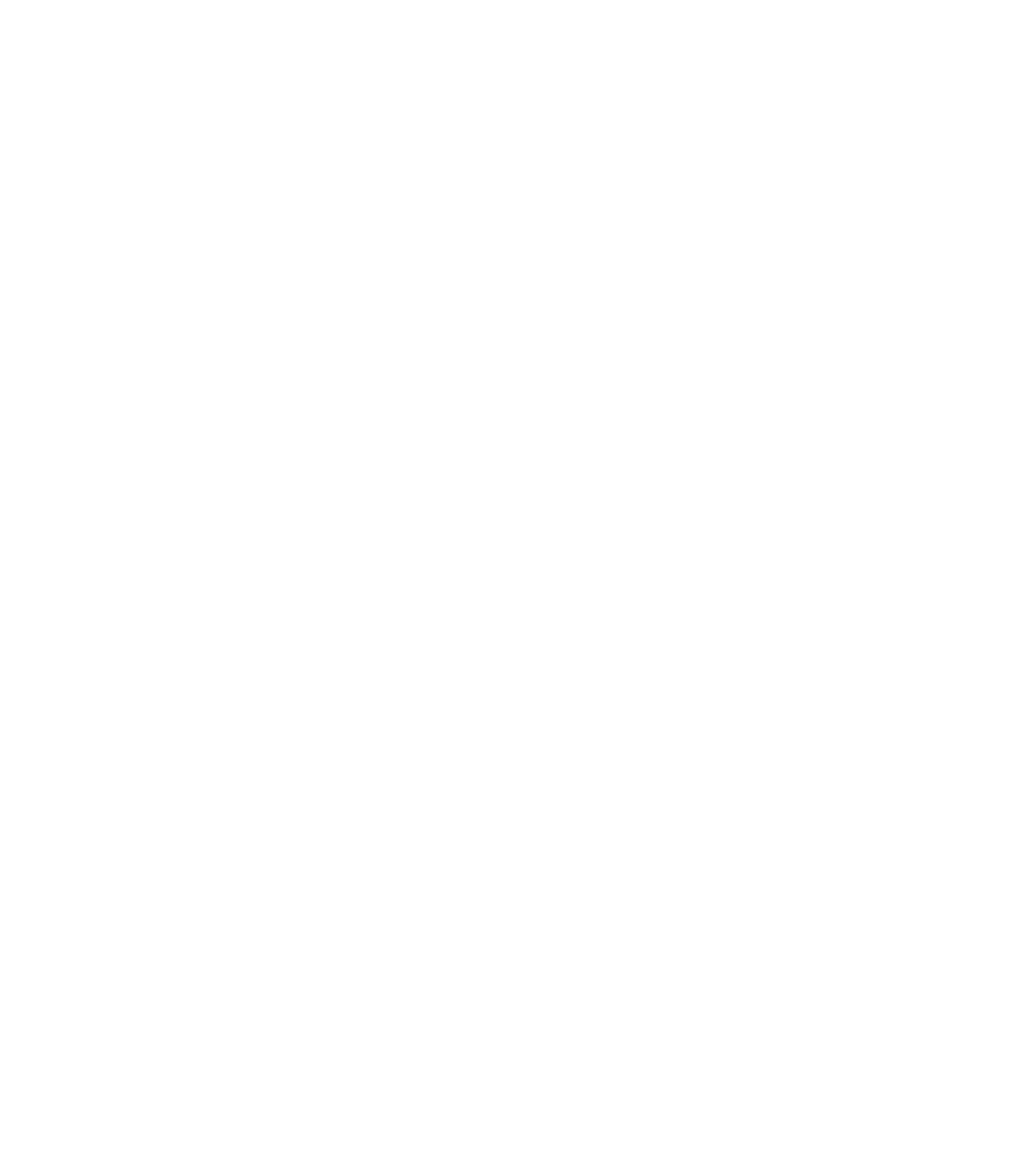
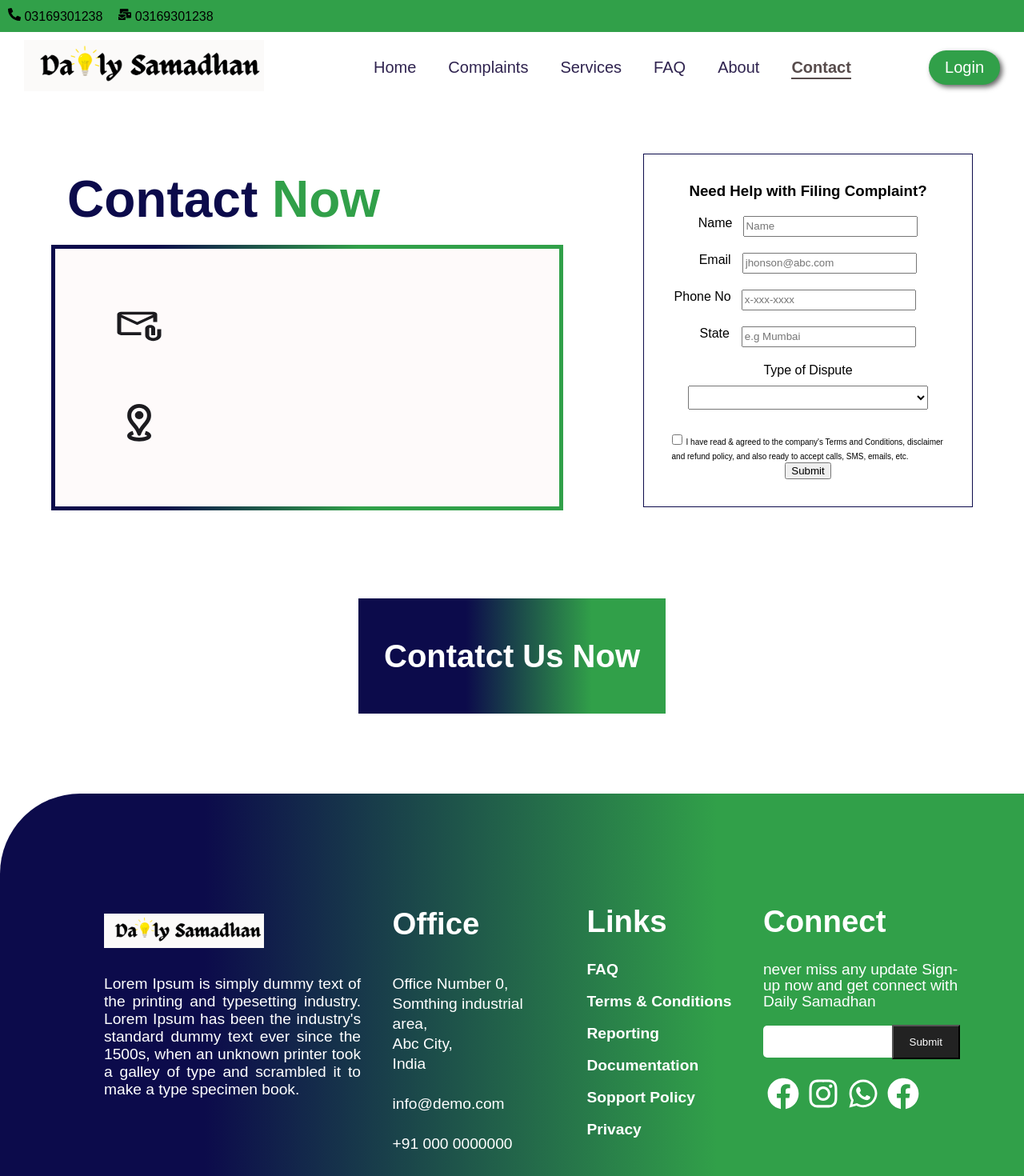
Before and after one commit to Huzaifa-Tawab/daily-samadhan--0.01, a React (Create React App) app: page /contact in a window 1280 px wide. Before the commit this address had no page. Shown: the top 1470 px of the page at 80% size. Before the commit the page ends 800 px from the top, so only its background shows below. Built offline with nearby package versions, Linux system fonts and the light colour scheme.

Commit message:
contact updated

```diff
--- a/src/App.js
+++ b/src/App.js
@@ -4,6 +4,7 @@
 import About from "./pages/About/About";
 import Form from "./components/Complaint Form/Form";
 import Complainportal from "./pages/Complaint Portal/Complainportal";
+import Contact from "./pages/Contact/Contact";
 
 export default function App() {
   return (
@@ -12,6 +13,7 @@
         <Route path="/" element={<Home />} />
         <Route path="/about" element={<About />} />
         <Route path="/complaintportal" element={<Complainportal />} />
+        <Route path="/contact" element={<Contact />} />
         <Route  path="/form/:id" element={<Form />} />
       </Routes>
     </BrowserRouter>
--- a/src/components/Footer/Footer.jsx
+++ b/src/components/Footer/Footer.jsx
@@ -1,7 +1,7 @@
 import React from 'react'
 import { FaWhatsapp, FaFacebook, FaInstagram } from 'react-icons/fa';
 import './footer.css'
-import logo from '../../assets/logo.png'
+import logo from '../../assets/logo.svg'
 function Footer() {
     return (
         <div className="Footer">
@@ -42,7 +42,7 @@
                     <h1>Connect</h1>
                     <br />
                     <br />
-                    <p>never miss any update Sign-up now <br />and get connect with Daily Samadhan </p>
+                    <p>never miss any update Sign-up now and get connect with Daily Samadhan </p>
 <br />
                     <div className="newsletter">
 
--- a/src/components/Footer/footer.css
+++ b/src/components/Footer/footer.css
@@ -4,21 +4,23 @@
 .Footer-main{
     border-top-left-radius: 100px;
     background: rgb(49,160,73);
-    background: linear-gradient(90deg, rgba(49,160,73,1) 30%, rgba(255,255,255,1) 100%);
-    padding: 150px 150px 50px 150px;
+    background: linear-gradient(90deg, rgba(12,11,75,1) 20%, rgba(49,160,73,1) 70%);
+    padding: 150px 80px 50px 130px;
     display: flex;
     justify-content: space-between;
 }
 .Footer-info{
-width: 400px;
+width: 30%;
 }
 .Footer-info img{
-    width: 150px;
+    width: 200px;
     margin-bottom: 30px;
 }
 .Footer-info p{
     text-align: justify;
-    font-weight: 300;
+    font-weight: 400;
+    color: #FFF;
+    font-size: 1.2rem;
 }
 .Footer-social-icon{
     padding: 5px;
@@ -73,18 +75,27 @@
 .newsletter button{
     background-color: #222;
     color: white;
-    padding: 10px 20px;
+    padding: 12px 20px;
+    cursor: pointer;
 
 }
 .Footer-links{
     line-height: 20px;
     font-weight: 600;
+    color: #FFF;
+    font-size: 1.2rem;
 }
 .Footer-social{
     line-height: 20px;
+    color: #FFF;
+    font-size: 1.2rem;
+    width: 23%;
 }
 .Footer-office{
     line-height: 25px;
+    color: #FFF;
+    font-size: 1.2rem;
+    width: 19%;
 }
 
 
--- /dev/null
+++ b/src/pages/Contact/Contact.jsx
@@ -0,0 +1,64 @@
+import React from 'react'
+import './contact.css'
+import Navbar from '../../components/Navbar/Navbar'
+import Footer from '../../components/Footer/Footer'
+import email from '../../assets/Contact/email.svg'
+import loc from '../../assets/Contact/location.svg'
+
+function Contact() {
+  return (
+   <>
+   <Navbar/>
+   <div className="Form-main Contact-form">
+    <div className="contact">
+    <h1>Contact <span>Now</span></h1>
+    <div className="contact-box">
+        <img src={email} alt="" />
+        <img src={loc} alt="" />
+    </div>
+    </div>
+    <div className="form-fields">
+        <h3>Need Help with Filing Complaint?</h3>
+        <div className="form-name">
+            <span>Name</span>
+            <input type="text" placeholder='Name'/>
+        </div>
+        <div className="form-email">
+            <span>Email</span>
+            <input type="email" name="" id="" placeholder='jhonson@abc.com'/>
+        </div>
+        <div className="form-number">
+            <span>Phone No</span>
+            <input type="number" placeholder='x-xxx-xxxx'/>
+        </div>
+        <div className="form-state">
+            <span>State</span>
+            <input type="text" placeholder='e.g Mumbai'/>
+        </div>
+        <div className="form-dispute">
+            <span>Type of Dispute</span>
+            <select name="dispute" id="abc">
+            <option value=""></option>
+
+                <option value="Good">Good</option>
+                <option value="Best">Best</option>
+                <option value="Excellent">Excellent</option>
+            </select>
+        </div>
+        <div className="form-checkbox">
+            <input type="checkbox" name="Terms & Conditions" id="" />
+            <span>I have read & agreed to the company's Terms and Conditions, disclaimer and refund policy, and also ready to accept calls, SMS,  emails, etc.</span>
+        </div>
+            <button type='submit'>Submit</button>
+    </div>
+
+   </div>
+   <div className="contact-button">
+        <button>Contatct Us Now</button>
+    </div>
+   <Footer/>
+   </>
+  )
+}
+
+export default Contact
--- /dev/null
+++ b/src/pages/Contact/contact.css
@@ -0,0 +1,40 @@
+.contact> h1{
+    font-size: 4rem;
+    color: #0C0B4B;
+    padding: 20px;
+}
+.contact>h1 > span{
+    color: #31A049;
+}
+.contact-box{
+    width: 50vw;
+    height: 75%;
+    margin-right: 100px;
+    background:
+    linear-gradient(#FEFAFA, #FEFAFA) 50% 50%/calc(100% - 16px) calc(100% - 16px) no-repeat,
+    linear-gradient(#FEFAFA, #FEFAFA) 50% 50%/calc(100% - 10px) calc(100% - 10px) no-repeat,
+    linear-gradient(90deg, #0c0b4b 20%, #31A049 60%, #31A049 94%);
+    box-sizing: border-box;
+    padding: 10px 80px;
+    display: flex;
+    flex-direction: column;
+    justify-content: space-evenly;
+}
+.contact-box> img{
+    width: 60px;
+}
+.contact-button{
+    text-align: center;
+    margin-top: 50px;
+}
+.contact-button> button{
+    width: 30%;
+    height: 18vh;
+    border: none;
+    font-size: 2.5rem;
+    font-weight: 600;
+    color: #fff;
+    background: rgb(12,11,75);
+background: linear-gradient(90deg, rgba(12,11,75,1) 35%, rgba(49,160,73,1) 76%);
+
+}
```
Also changed, not shown: src/assets/Contact/email.svg (added), src/assets/Contact/location.svg (added).
